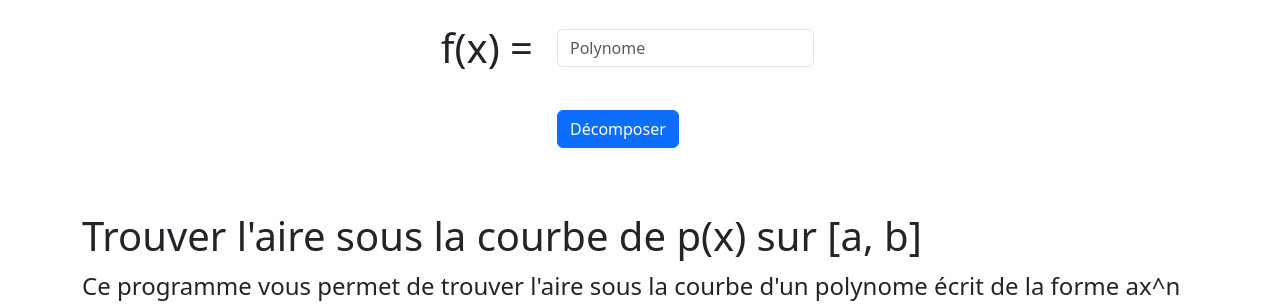
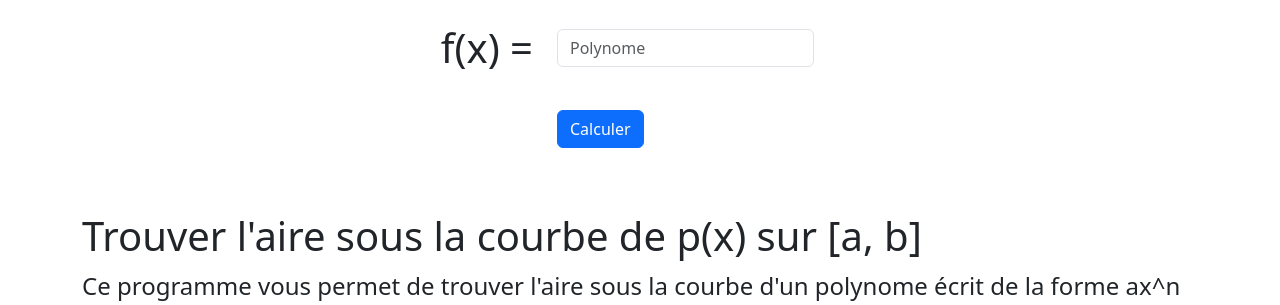
Before and after one commit to ChevyRuiz/Devoir5_CQP112, a Flask app: page /data1 in a window 1280 px wide. Shown: the part 374-679 px from the top of the page. Run offline with Flask 3, Linux system fonts and the light colour scheme.

Commit message:
A little change inside the button text

```diff
--- a/templates/layout.html
+++ b/templates/layout.html
@@ -49,7 +49,7 @@
         <div class="row pt-3 d-flex">
           <div class="col-5"></div>
           <div class="col-7">
-              <button type="submit" class="btn btn-primary">Décomposer</button>
+              <button type="submit" class="btn btn-primary">Calculer</button>
               </form>
           </div>
         </div>
```
